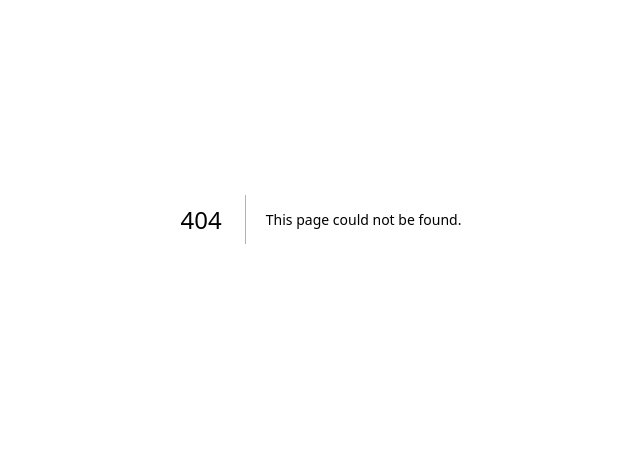
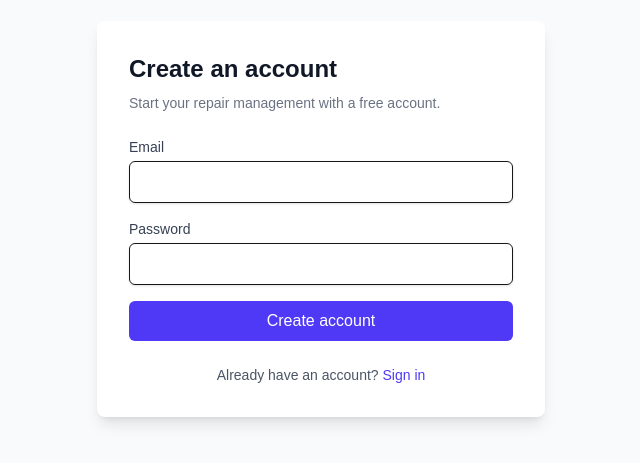
Before and after one commit to zunacoffee/coffee-repair-site, a Next.js app: page /signup in a window 1280 px wide. Before the commit this address had no page. Shown: the part 181-644 px from the top of the page, without its empty margins (319-959 px from the left). Built offline with nearby package versions, Linux system fonts and the light colour scheme; no server answers.

Commit message:
add authentication pages

```diff
--- /dev/null
+++ b/app/dashboard/page.tsx
@@ -0,0 +1,60 @@
+"use client"
+
+import { useEffect, useState } from 'react'
+import { useRouter } from 'next/navigation'
+import { supabase } from '../supabase'
+
+export default function DashboardPage() {
+  const router = useRouter()
+  const [userEmail, setUserEmail] = useState<string | null>(null)
+
+  useEffect(() => {
+    let mounted = true
+
+    async function loadUser() {
+      const {
+        data: { user },
+      } = await supabase.auth.getUser()
+
+      if (!mounted) return
+      if (!user) {
+        router.replace('/login')
+        return
+      }
+
+      setUserEmail(user.email ?? null)
+    }
+
+    loadUser()
+
+    return () => {
+      mounted = false
+    }
+  }, [router])
+
+  const handleSignOut = async () => {
+    await supabase.auth.signOut()
+    router.push('/login')
+  }
+
+  return (
+    <div className="min-h-screen bg-gray-50 py-12 px-4">
+      <div className="max-w-4xl mx-auto bg-white p-8 rounded-lg shadow">
+        <div className="flex items-center justify-between">
+          <h1 className="text-2xl font-semibold">Dashboard</h1>
+          <button
+            onClick={handleSignOut}
+            className="py-2 px-4 bg-red-600 text-white rounded-md hover:bg-red-700"
+          >
+            Sign out
+          </button>
+        </div>
+
+        <div className="mt-6">
+          <p className="text-gray-700 text-lg">Welcome{userEmail ? `, ${userEmail}` : ''}.</p>
+          <p className="mt-2 text-sm text-gray-500">This is your dashboard. Build out your repair workflow here.</p>
+        </div>
+      </div>
+    </div>
+  )
+}
--- /dev/null
+++ b/app/login/page.tsx
@@ -0,0 +1,80 @@
+"use client"
+
+import { useState } from 'react'
+import { useRouter } from 'next/navigation'
+import { supabase } from '../supabase'
+
+export default function LoginPage() {
+  const router = useRouter()
+  const [email, setEmail] = useState('')
+  const [password, setPassword] = useState('')
+  const [loading, setLoading] = useState(false)
+  const [error, setError] = useState<string | null>(null)
+
+  const handleSubmit = async (e: React.FormEvent) => {
+    e.preventDefault()
+    setLoading(true)
+    setError(null)
+
+    const { error } = await supabase.auth.signInWithPassword({
+      email,
+      password,
+    })
+
+    setLoading(false)
+
+    if (error) {
+      setError(error.message)
+      return
+    }
+
+    router.push('/dashboard')
+  }
+
+  return (
+    <div className="min-h-screen flex items-center justify-center bg-gray-50 px-4">
+      <div className="max-w-md w-full bg-white p-8 rounded-lg shadow-lg">
+        <h1 className="text-2xl font-semibold mb-2 text-gray-900">Sign in</h1>
+        <p className="text-sm text-gray-500 mb-6">Access your account with your email and password.</p>
+
+        <form onSubmit={handleSubmit} className="space-y-4">
+          <div>
+            <label className="block text-sm font-medium text-gray-700">Email</label>
+            <input
+              type="email"
+              value={email}
+              onChange={(e) => setEmail(e.target.value)}
+              required
+              className="mt-1 block w-full px-3 py-2 border rounded-md shadow-sm focus:outline-none focus:ring-2 focus:ring-indigo-500"
+            />
+          </div>
+
+          <div>
+            <label className="block text-sm font-medium text-gray-700">Password</label>
+            <input
+              type="password"
+              value={password}
+              onChange={(e) => setPassword(e.target.value)}
+              required
+              className="mt-1 block w-full px-3 py-2 border rounded-md shadow-sm focus:outline-none focus:ring-2 focus:ring-indigo-500"
+            />
+          </div>
+
+          {error && <p className="text-sm text-red-600">{error}</p>}
+
+          <button
+            type="submit"
+            className="w-full py-2 px-4 bg-indigo-600 text-white rounded-md hover:bg-indigo-700 disabled:opacity-50"
+            disabled={loading}
+          >
+            {loading ? 'Signing in...' : 'Sign in'}
+          </button>
+        </form>
+
+        <p className="mt-6 text-center text-sm text-gray-600">
+          Don’t have an account? <a href="/signup" className="text-indigo-600 font-medium">Sign up</a>
+        </p>
+      </div>
+    </div>
+  )
+}
--- /dev/null
+++ b/app/signup/page.tsx
@@ -0,0 +1,87 @@
+"use client"
+
+import { useState } from 'react'
+import { useRouter } from 'next/navigation'
+import { supabase } from '../supabase'
+
+export default function SignupPage() {
+  const router = useRouter()
+  const [email, setEmail] = useState('')
+  const [password, setPassword] = useState('')
+  const [loading, setLoading] = useState(false)
+  const [error, setError] = useState<string | null>(null)
+  const [message, setMessage] = useState<string | null>(null)
+
+  const handleSubmit = async (e: React.FormEvent) => {
+    e.preventDefault()
+    setLoading(true)
+    setError(null)
+    setMessage(null)
+
+    const { data, error } = await supabase.auth.signUp({ email, password })
+
+    setLoading(false)
+
+    if (error) {
+      setError(error.message)
+      return
+    }
+
+    // If session exists, user is logged in — redirect. Otherwise show message.
+    if (data?.session) {
+      router.push('/dashboard')
+      return
+    }
+
+    setMessage('Check your email for a confirmation link to complete sign up.')
+  }
+
+  return (
+    <div className="min-h-screen flex items-center justify-center bg-gray-50 px-4">
+      <div className="max-w-md w-full bg-white p-8 rounded-lg shadow-lg">
+        <h1 className="text-2xl font-semibold mb-2 text-gray-900">Create an account</h1>
+        <p className="text-sm text-gray-500 mb-6">Start your repair management with a free account.</p>
+
+        <form onSubmit={handleSubmit} className="space-y-4">
+          <div>
+            <label className="block text-sm font-medium text-gray-700">Email</label>
+            <input
+              type="email"
+              value={email}
+              onChange={(e) => setEmail(e.target.value)}
+              required
+              className="mt-1 block w-full px-3 py-2 border rounded-md shadow-sm focus:outline-none focus:ring-2 focus:ring-indigo-500"
+            />
+          </div>
+
+          <div>
+            <label className="block text-sm font-medium text-gray-700">Password</label>
+            <input
+              type="password"
+              value={password}
+              onChange={(e) => setPassword(e.target.value)}
+              required
+              minLength={6}
+              className="mt-1 block w-full px-3 py-2 border rounded-md shadow-sm focus:outline-none focus:ring-2 focus:ring-indigo-500"
+            />
+          </div>
+
+          {error && <p className="text-sm text-red-600">{error}</p>}
+          {message && <p className="text-sm text-green-600">{message}</p>}
+
+          <button
+            type="submit"
+            className="w-full py-2 px-4 bg-indigo-600 text-white rounded-md hover:bg-indigo-700 disabled:opacity-50"
+            disabled={loading}
+          >
+            {loading ? 'Creating account...' : 'Create account'}
+          </button>
+        </form>
+
+        <p className="mt-6 text-center text-sm text-gray-600">
+          Already have an account? <a href="/login" className="text-indigo-600 font-medium">Sign in</a>
+        </p>
+      </div>
+    </div>
+  )
+}
```
